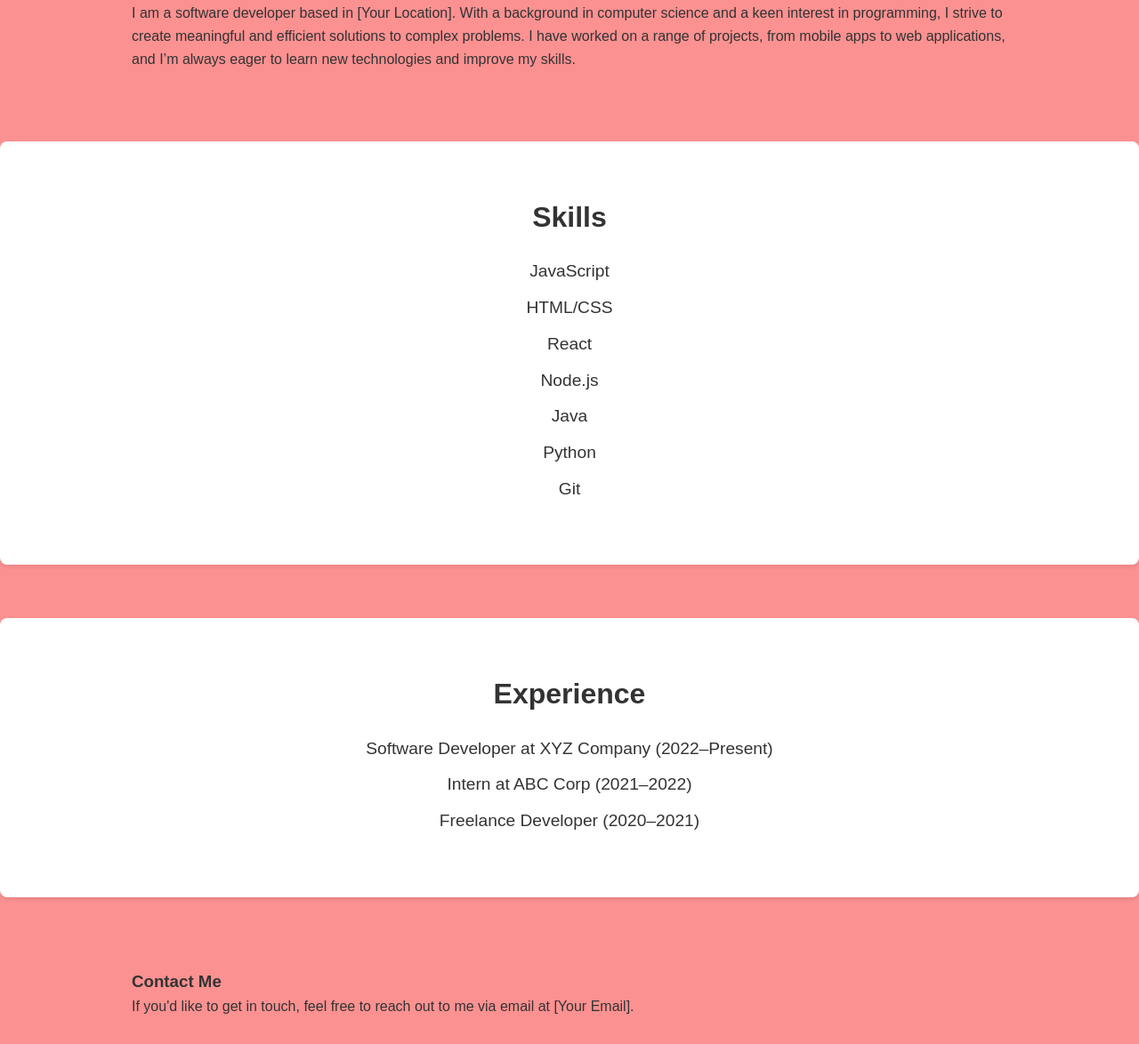
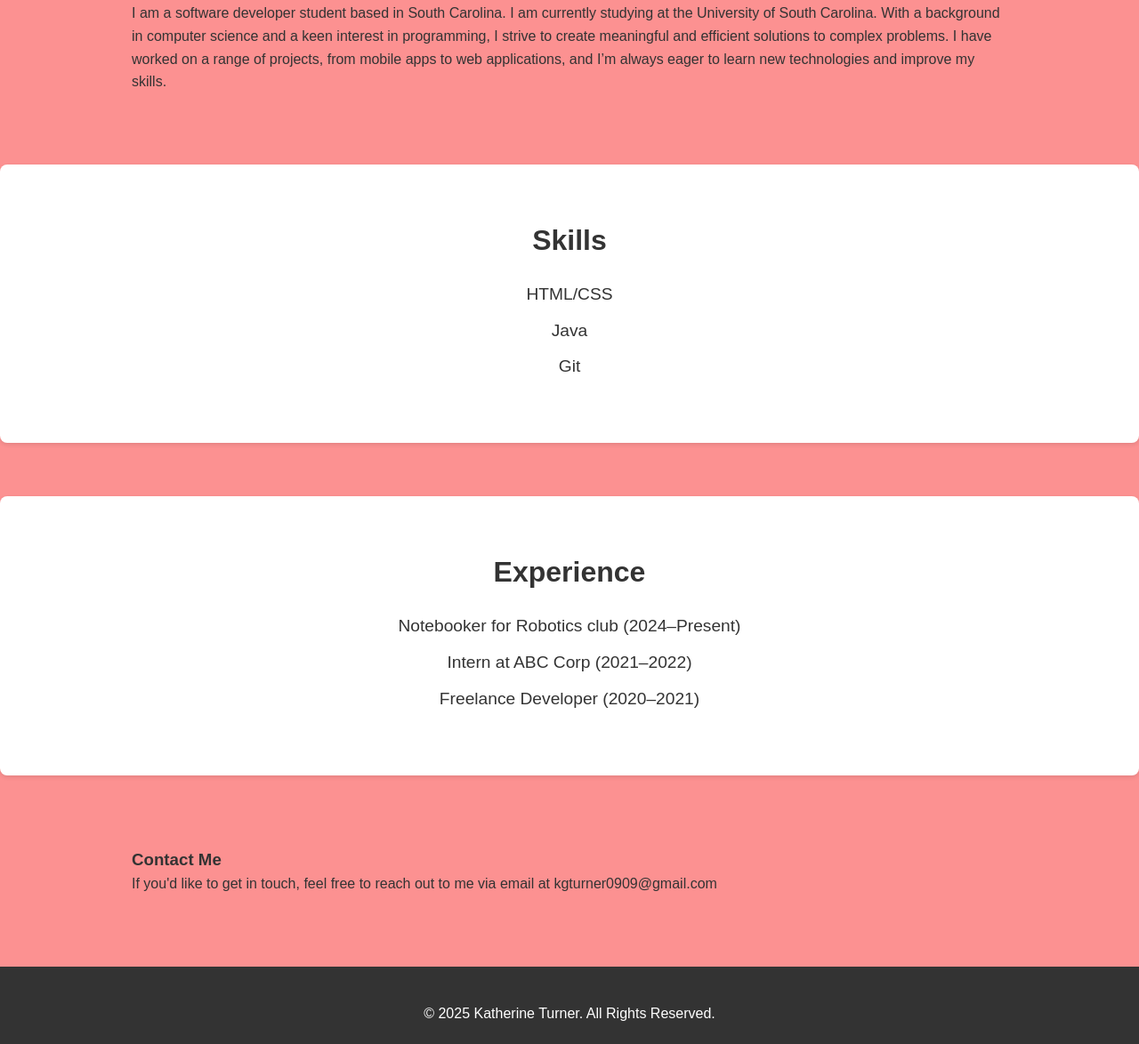
Before and after one commit to QuietKat329/About_Me, a plain HTML site: page pages/about.html in a window 1280 px wide. Shown: the part 666-1840 px from the top of the page at 89% size. Drawn offline with Linux system fonts and the light colour scheme; files that its build step writes are made by us from their sources.

Commit message:
added things to about page

```diff
--- a/pages/about.html
+++ b/pages/about.html
@@ -5,6 +5,7 @@
     <meta name="viewport" content="width=device-width, initial-scale=1.0">
     <meta http-equiv="X-UA-Compatible" content="ie=edge">
     <title>About Me</title>
+
     <link rel="stylesheet" href="assets/css/style.css">
 </head>
 <body>
@@ -27,7 +28,7 @@
     <!-- Hero Section -->
     <section id="hero">
         <div class="container">
-            <h2>Hi, I'm [Your Name]</h2>
+            <h2>Hi, I'm Katherine Turner</h2>
             <p>I am a passionate developer with a love for coding and creating innovative projects. Let me tell you more about myself!</p>
         </div>
     </section>
@@ -36,7 +37,7 @@
     <section id="about-me">
         <div class="container">
             <h3>About Me</h3>
-            <p>I am a software developer based in [Your Location]. With a background in computer science and a keen interest in programming, I strive to create meaningful and efficient solutions to complex problems. I have worked on a range of projects, from mobile apps to web applications, and I’m always eager to learn new technologies and improve my skills.</p>
+            <p>I am a software developer student based in South Carolina. I am currently studying at the University of South Carolina. With a background in computer science and a keen interest in programming, I strive to create meaningful and efficient solutions to complex problems. I have worked on a range of projects, from mobile apps to web applications, and I’m always eager to learn new technologies and improve my skills.</p>
         </div>
     </section>
 
@@ -45,12 +46,8 @@
         <div class="container">
             <h3>Skills</h3>
             <ul>
-                <li>JavaScript</li>
                 <li>HTML/CSS</li>
-                <li>React</li>
-                <li>Node.js</li>
                 <li>Java</li>
-                <li>Python</li>
                 <li>Git</li>
             </ul>
         </div>
@@ -61,7 +58,7 @@
         <div class="container">
             <h3>Experience</h3>
             <ul>
-                <li>Software Developer at XYZ Company (2022–Present)</li>
+                <li>Notebooker for Robotics club (2024–Present)</li>
                 <li>Intern at ABC Corp (2021–2022)</li>
                 <li>Freelance Developer (2020–2021)</li>
             </ul>
@@ -72,14 +69,14 @@
     <section id="contact">
         <div class="container">
             <h3>Contact Me</h3>
-            <p>If you'd like to get in touch, feel free to reach out to me via email at [Your Email].</p>
+            <p>If you'd like to get in touch, feel free to reach out to me via email at kgturner0909@gmail.com</p>
         </div>
     </section>
 
     <!-- Footer Section -->
     <footer>
         <div class="container">
-            <p>&copy; 2025 [Your Name]. All Rights Reserved.</p>
+            <p>&copy; 2025 Katherine Turner. All Rights Reserved.</p>
         </div>
     </footer>
 </body>
```
